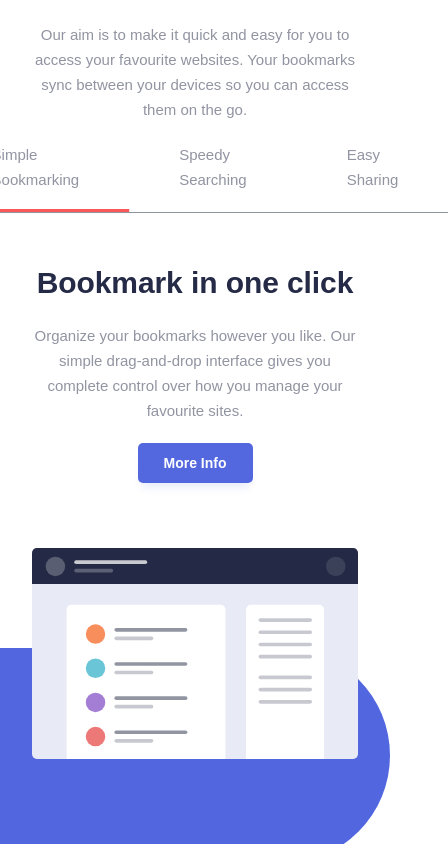
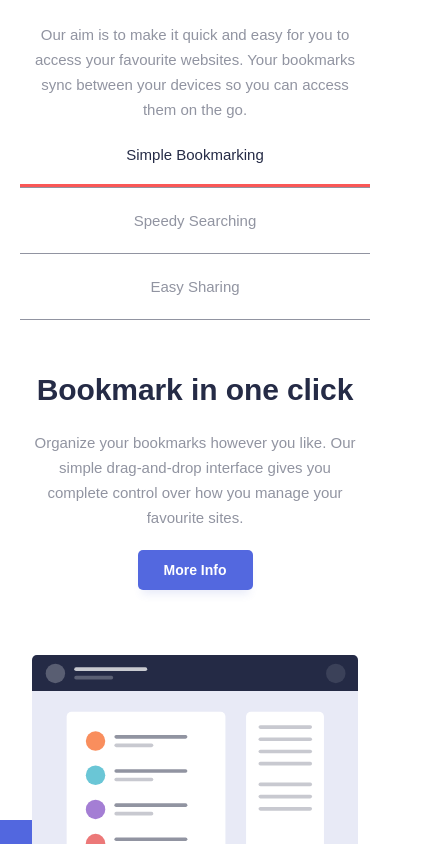
Before and after one commit to iadefidipe/bookmark-landing-page, a React (Create React App) app: page / in a window 390 px wide. Shown: the part 900-1744 px from the top of the page, 448 px wide, since content can reach past the window. Built offline with nearby package versions, Linux system fonts and the light colour scheme.

Commit message:
feature section responsiveness and FAQ click bug fixed

```diff
--- a/src/components/FAQ.js
+++ b/src/components/FAQ.js
@@ -21,10 +21,10 @@ const FAQ = ({theme}) => {
 
             <MainContainer>
                 {theme.faqData.faqs.map( (faq,index) => (
-                    <FAQContainer key={index}>
+                    <FAQContainer key={index} onClick={ () => handleToggle(index)} >
                         <FAQuestion>
                             <h4>{faq.question}</h4>
-                            <img src={toggleFaq ===index ? theme.icon.arrowUp : theme.icon.arrow } alt="" onClick={ () => handleToggle(index)} />
+                            <img src={toggleFaq ===index ? theme.icon.arrowUp : theme.icon.arrow } alt=""  />
                         </FAQuestion>
 
                         { toggleFaq ===index && <p>{faq.answer}</p>}
--- a/src/components/style/Features.style.js
+++ b/src/components/style/Features.style.js
@@ -10,12 +10,21 @@ export const TabHeaders = styled.div`
     justify-content: center;
     cursor: pointer;
 
+    @media (max-width: ${ ({theme}) => theme.queries.tablet}){
+        flex-direction:column ;
+        padding: 0 20px;
+
+
+
+    }
 `
 
 export const TabText = styled.p`
     padding: 20px 50px ;
     border-bottom: 1px solid ${ ({theme}) => theme.colors.neuBlue};
     position: relative;
+    color: ${ ({clicked, index, theme}) => clicked === index ? theme.colors.neuDarkBlue : theme.colors.neuBlue };
+    font-weight: ${ ({theme}) => theme.weight.mid } ;
 
     &::after{
         content: '';
@@ -36,6 +45,13 @@ export const TabText = styled.p`
         }
     }
 
+    @media (max-width: ${ ({theme}) => theme.queries.tablet}){
+        width: 100%;
+        text-align: center;
+    }
+
+
+
 
 
 `
--- a/src/components/style/Hero.style.js
+++ b/src/components/style/Hero.style.js
@@ -44,10 +44,10 @@ export const StyledHero = styled.section`
 
 }
 @media (max-width: ${ ({theme}) => theme.queries.mobile}){
-    background-size: ${ ({feature}) => feature ? '100%' : '350px'}  ;
+    background-size: 350px ;
 
 
-    background-position:  ${ ({feature}) => feature ? 'left bottom' : 'right 90px'} ;
+    background-position:  ${ ({feature}) => feature ? 'left 500px' : 'right 90px'} ;
 
 }
 @media (max-width: ${ ({theme}) => theme.queries.mobileMini}){
--- a/src/data/theme.js
+++ b/src/data/theme.js
@@ -39,7 +39,8 @@ const theme ={
     },
     weight:{
       regular: '400',
-      medium:'600'
+      medium:'600',
+      mid: '500'
     },
     queries:{
       mobile: `${576/16}rem`,
```
